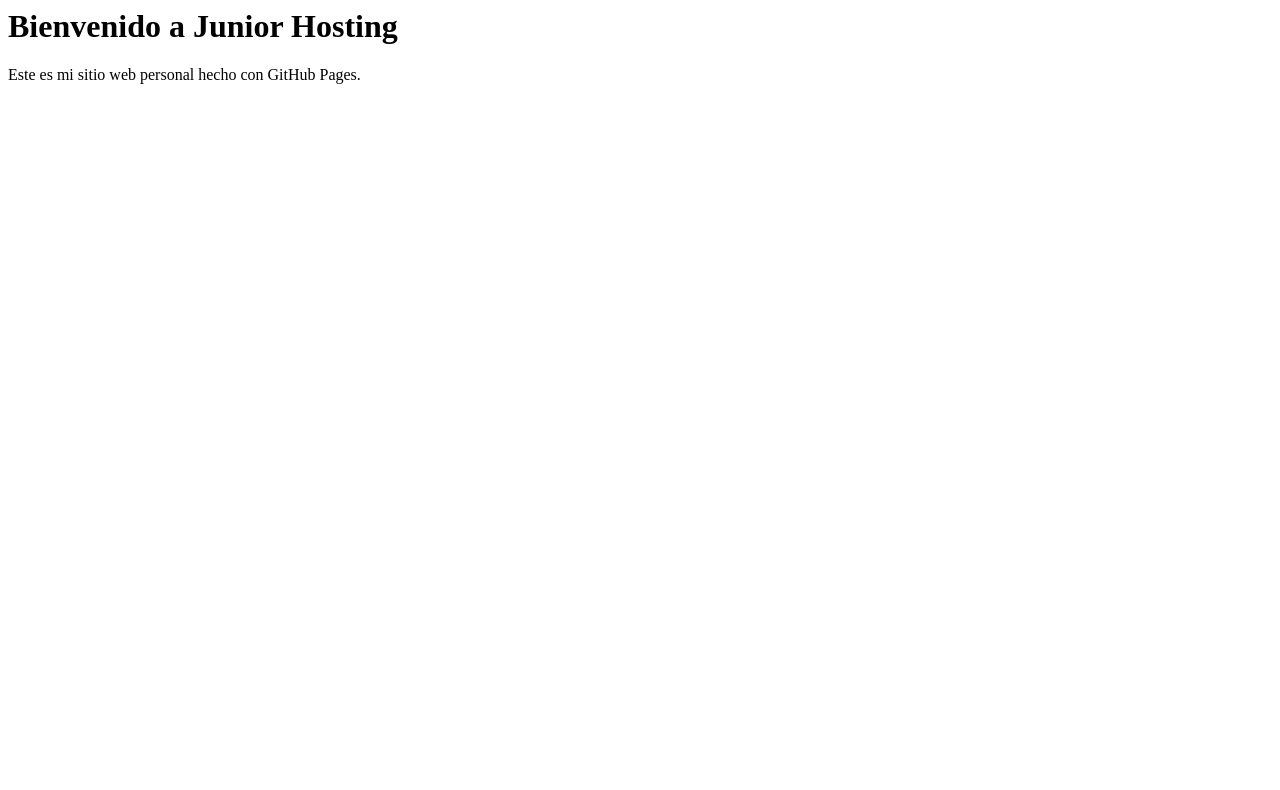
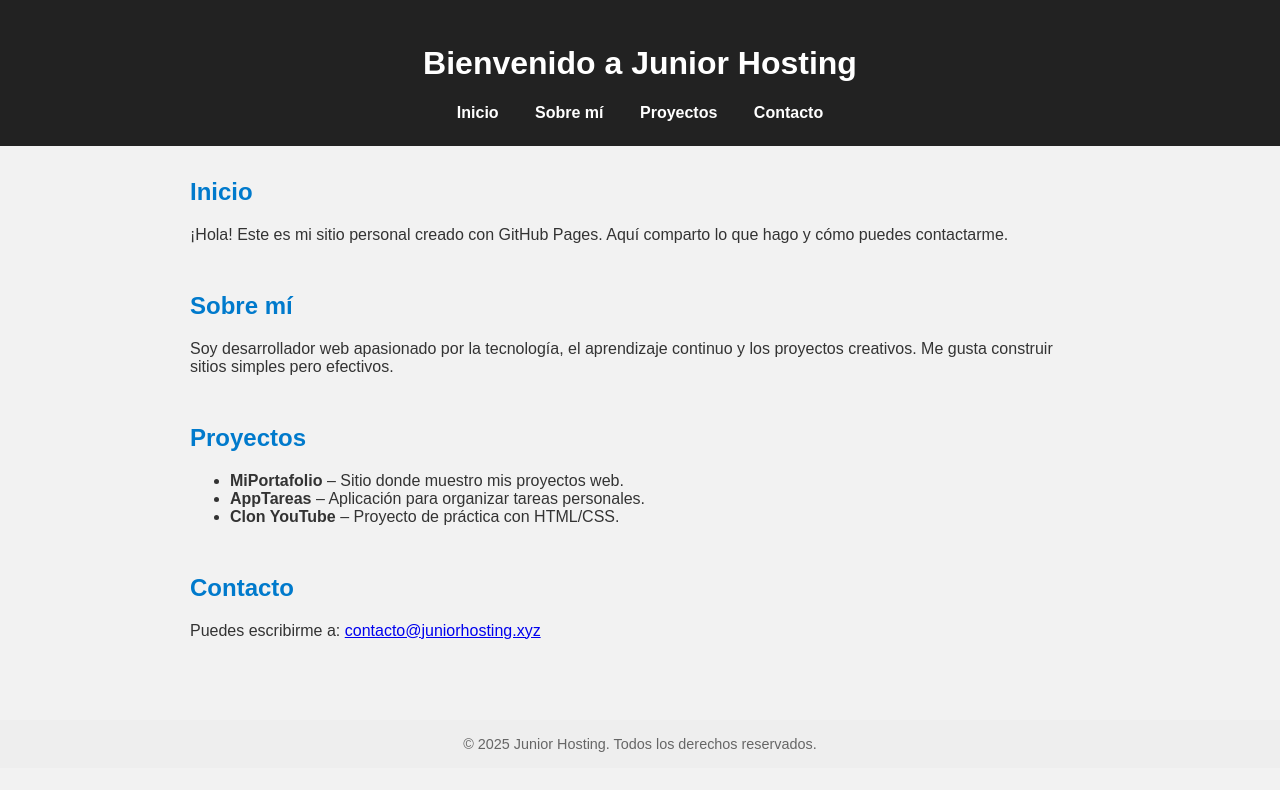
Before and after one commit to Daniel459-cyber/mi-sitio-web, a plain HTML site: page index.html in a window 1280 px wide. Drawn offline with Linux system fonts and the light colour scheme.

Commit message:
index.html

```diff
--- a/index.html
+++ b/index.html
@@ -1,2 +1,103 @@
-<h1>Bienvenido a Junior Hosting</h1>
-<p>Este es mi sitio web personal hecho con GitHub Pages.</p>
+<!DOCTYPE html>
+<html lang="es">
+<head>
+  <meta charset="UTF-8" />
+  <meta name="viewport" content="width=device-width, initial-scale=1.0"/>
+  <title>Junior Hosting</title>
+  <style>
+    body {
+      font-family: Arial, sans-serif;
+      margin: 0;
+      background-color: #f2f2f2;
+      color: #333;
+    }
+    header {
+      background-color: #222;
+      color: white;
+      padding: 1.5rem;
+      text-align: center;
+    }
+    nav a {
+      color: #fff;
+      margin: 0 1rem;
+      text-decoration: none;
+      font-weight: bold;
+    }
+    nav a:hover {
+      text-decoration: underline;
+    }
+    .container {
+      max-width: 900px;
+      margin: auto;
+      padding: 2rem;
+    }
+    section {
+      margin-bottom: 3rem;
+    }
+    h2 {
+      color: #007acc;
+      margin-top: 0;
+    }
+    footer {
+      background-color: #eee;
+      text-align: center;
+      padding: 1rem;
+      font-size: 0.9rem;
+      color: #666;
+    }
+    @media (max-width: 600px) {
+      nav {
+        display: flex;
+        flex-direction: column;
+        gap: 10px;
+        margin-top: 1rem;
+      }
+    }
+  </style>
+</head>
+<body>
+
+<header>
+  <h1>Bienvenido a Junior Hosting</h1>
+  <nav>
+    <a href="#inicio">Inicio</a>
+    <a href="#sobre">Sobre mí</a>
+    <a href="#proyectos">Proyectos</a>
+    <a href="#contacto">Contacto</a>
+  </nav>
+</header>
+
+<div class="container">
+
+  <section id="inicio">
+    <h2>Inicio</h2>
+    <p>¡Hola! Este es mi sitio personal creado con GitHub Pages. Aquí comparto lo que hago y cómo puedes contactarme.</p>
+  </section>
+
+  <section id="sobre">
+    <h2>Sobre mí</h2>
+    <p>Soy desarrollador web apasionado por la tecnología, el aprendizaje continuo y los proyectos creativos. Me gusta construir sitios simples pero efectivos.</p>
+  </section>
+
+  <section id="proyectos">
+    <h2>Proyectos</h2>
+    <ul>
+      <li><strong>MiPortafolio</strong> – Sitio donde muestro mis proyectos web.</li>
+      <li><strong>AppTareas</strong> – Aplicación para organizar tareas personales.</li>
+      <li><strong>Clon YouTube</strong> – Proyecto de práctica con HTML/CSS.</li>
+    </ul>
+  </section>
+
+  <section id="contacto">
+    <h2>Contacto</h2>
+    <p>Puedes escribirme a: <a href="mailto:contacto@juniorhosting.xyz">contacto@juniorhosting.xyz</a></p>
+  </section>
+
+</div>
+
+<footer>
+  &copy; 2025 Junior Hosting. Todos los derechos reservados.
+</footer>
+
+</body>
+</html>
```
